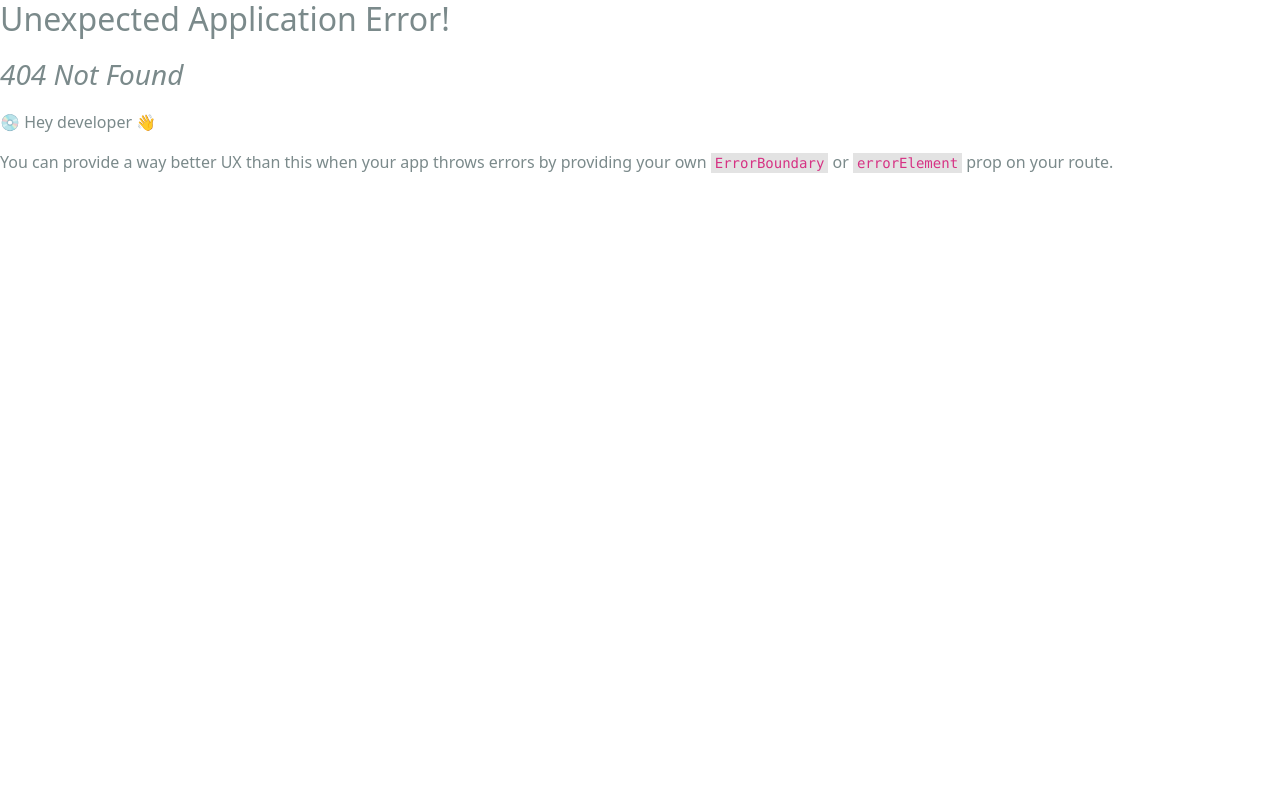
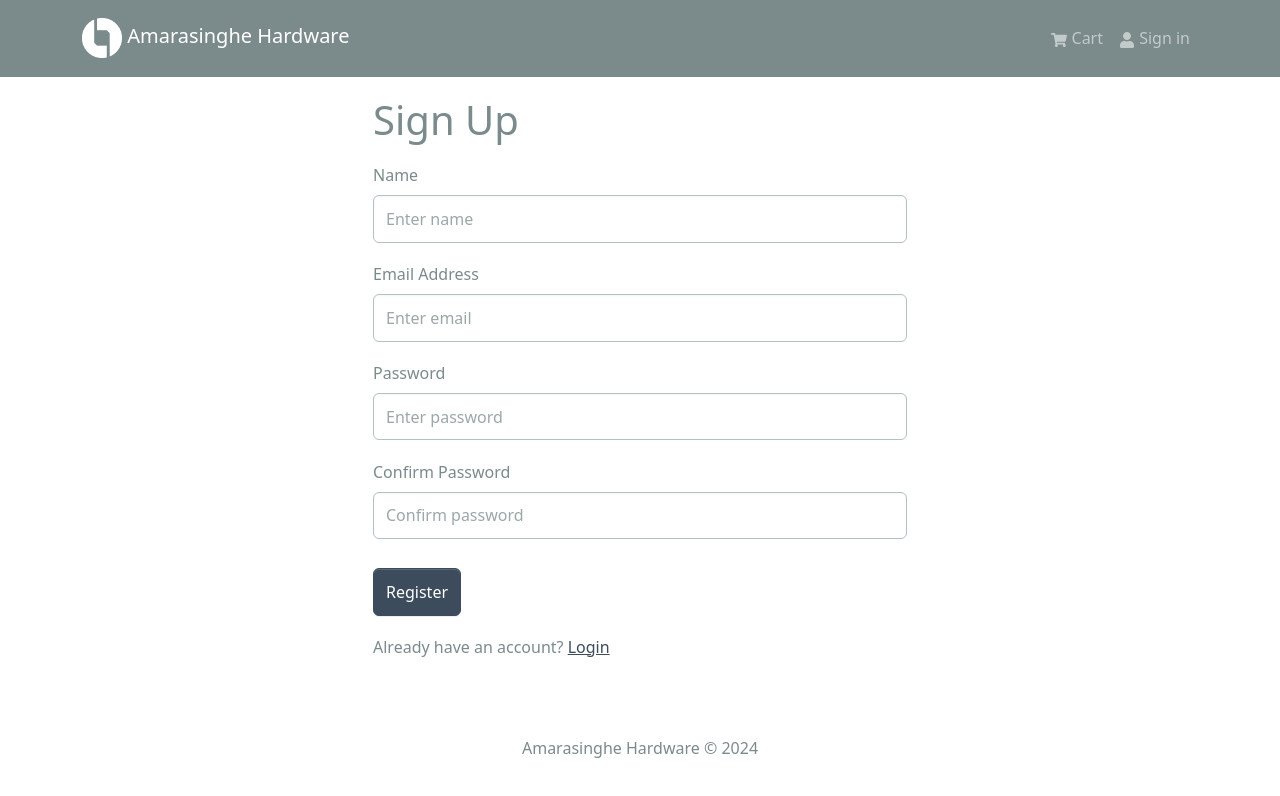
Before and after one commit to kanishkathennakoon/amarasinghe-hardware, a React (Create React App) app in the folder frontend/: page /register in a window 1280 px wide. Before the commit this address had no page. Shown: the top 796 px of the page. Built offline with nearby package versions, Linux system fonts and the light colour scheme.

Commit message:
Frontend Authentication

```diff
--- a/frontend/package.json
+++ b/frontend/package.json
@@ -18,6 +18,7 @@
     "react-router-bootstrap": "^0.26.2",
     "react-router-dom": "^6.23.1",
     "react-scripts": "^5.0.1",
+    "react-toastify": "^10.0.5",
     "web-vitals": "^2.1.4"
   },
   "scripts": {
--- a/frontend/public/index.html
+++ b/frontend/public/index.html
@@ -9,7 +9,7 @@
       name="description"
       content="Web site created using create-react-app"
     />
-    <link rel="apple-touch-icon" href="%PUBLIC_URL%/logo192.png" />
+
     <!--
       manifest.json provides metadata used when your web app is installed on a
       user's mobile device or desktop. See https://developers.google.com/web/fundamentals/web-app-manifest/
--- a/frontend/src/App.js
+++ b/frontend/src/App.js
@@ -1,5 +1,7 @@
 import { Container } from "react-bootstrap";
 import { Outlet } from "react-router-dom";
+import { ToastContainer } from "react-toastify";
+import "react-toastify/dist/ReactToastify.css";
 import Header from "./components/Header";
 import Footer from "./components/Footer";
 
@@ -9,12 +11,13 @@
       <Header />
       <main className="py-3">
         <Container>
-        <Outlet/>
+          <Outlet />
         </Container>
       </main>
-    <Footer/>
+      <Footer />
+      <ToastContainer />
     </>
-  )
+  );
 };
 
 export default App;
--- /dev/null
+++ b/frontend/src/components/FormContainer.jsx
@@ -0,0 +1,16 @@
+import { Children } from "react";
+import { Container, Row, Col } from "react-bootstrap";
+
+const FormContainer = ({ children }) => {
+  return (
+    <Container>
+      <Row className="justify-content-md-center">
+        <Col xs={12} md={6}>
+          {children}
+        </Col>
+      </Row>
+    </Container>
+  );
+};
+
+export default FormContainer;
--- a/frontend/src/components/Header.jsx
+++ b/frontend/src/components/Header.jsx
@@ -1,11 +1,30 @@
-import { Badge, Navbar, Nav, Container } from "react-bootstrap";
+import { useNavigate } from "react-router-dom";
+import { Badge, Navbar, Nav, Container, NavDropdown } from "react-bootstrap";
 import { FaShoppingCart, FaUser } from "react-icons/fa";
 import { LinkContainer } from "react-router-bootstrap";
-import { useSelector } from "react-redux";
+import { useSelector, useDispatch } from "react-redux";
+import { useLogoutMutation } from "../slices/usersApiSlice";
+import { logout } from "../slices/authSlice";
 import logo from "../assets/logo.png";
 
 const Header = () => {
   const { cartItems } = useSelector((state) => state.cart);
+  const { userInfo } = useSelector((state) => state.auth);
+
+  const dispatch = useDispatch();
+  const navigate = useNavigate();
+
+  const [logoutApiCall] = useLogoutMutation();
+
+  const logoutHandler = async () => {
+    try {
+      await logoutApiCall().unwrap();
+      dispatch(logout());
+      navigate("/login");
+    } catch (err) {
+      console.log(err);
+    }
+  };
 
   return (
     <header>
@@ -34,11 +53,22 @@
                   )}
                 </Nav.Link>
               </LinkContainer>
-              <LinkContainer to="/login">
-                <Nav.Link href="/login">
-                  <FaUser /> Sign in
-                </Nav.Link>
-              </LinkContainer>
+              {userInfo ? (
+                <NavDropdown title={userInfo.name} id="username">
+                  <LinkContainer to="/profile">
+                    <NavDropdown.Item>Profile</NavDropdown.Item>
+                  </LinkContainer>
+                  <NavDropdown.Item onClick={logoutHandler}>
+                    Logout
+                  </NavDropdown.Item>
+                </NavDropdown>
+              ) : (
+                <LinkContainer to="/login">
+                  <Nav.Link href="/login">
+                    <FaUser /> Sign in
+                  </Nav.Link>
+                </LinkContainer>
+              )}
             </Nav>
           </Navbar.Collapse>
         </Container>
--- a/frontend/src/index.js
+++ b/frontend/src/index.js
@@ -16,6 +16,8 @@
 import HomeScreen from "./screens/HomeScreen";
 import ProductScreen from "./screens/ProductScreen";
 import CartScreen from "./screens/CartScreen";
+import LoginScreen from "./screens/LoginScreen";
+import RegisterScreen from "./screens/RegisterScreen";
 
 const router = createBrowserRouter(
   createRoutesFromElements(
@@ -23,6 +25,8 @@
       <Route index={true} path="/" element={<HomeScreen />} />
       <Route path="/product/:id" element={<ProductScreen />} />
       <Route path="/cart" element={<CartScreen />} />
+      <Route path="/login" element={<LoginScreen />} />
+      <Route path="/register" element={<RegisterScreen />} />
     </Route>
   )
 );
--- /dev/null
+++ b/frontend/src/screens/LoginScreen.jsx
@@ -0,0 +1,88 @@
+import { useState, useEffect } from "react";
+import { Link, useLocation, useNavigate } from "react-router-dom";
+import { Form, Button, Row, Col } from "react-bootstrap";
+import { useDispatch, useSelector } from "react-redux";
+import FormContainer from "../components/FormContainer";
+import Loader from "../components/Loader";
+import { useLoginMutation } from "../slices/usersApiSlice";
+import { setCredentials } from "../slices/authSlice";
+import { toast } from "react-toastify";
+
+const LoginScreen = () => {
+  const [email, setEmail] = useState("");
+  const [password, setPassword] = useState("");
+
+  const dispatch = useDispatch();
+  const navigate = useNavigate();
+
+  const [login, { isLoading }] = useLoginMutation();
+
+  const { userInfo } = useSelector((state) => state.auth);
+
+  const { search } = useLocation();
+  const sp = new URLSearchParams(search);
+  const redirect = sp.get("redirect") || "/";
+
+  useEffect(() => {
+    if (userInfo) {
+      navigate(redirect);
+    }
+  }, [userInfo, redirect, navigate]);
+
+  const submitHandler = async (e) => {
+    e.preventDefault();
+    try {
+      const res = await login({ email, password }).unwrap();
+      dispatch(setCredentials({ ...res }));
+      navigate(redirect);
+    } catch (err) {
+      toast.error(err?.data?.message || err.error);
+    }
+  };
+
+  return (
+    <FormContainer>
+      <h1>Sign In</h1>
+      <Form onSubmit={submitHandler}>
+        <Form.Group controlId="email" className="my-3">
+          <Form.Label>Email Address</Form.Label>
+          <Form.Control
+            type="email"
+            placeholder="Enter email"
+            value={email}
+            onChange={(e) => setEmail(e.target.value)}
+          ></Form.Control>
+        </Form.Group>
+        <Form.Group controlId="password" className="my-3">
+          <Form.Label>Password</Form.Label>
+          <Form.Control
+            type="password"
+            placeholder="Enter password"
+            value={password}
+            onChange={(e) => setPassword(e.target.value)}
+          ></Form.Control>
+        </Form.Group>
+
+        <Button
+          type="submit"
+          variant="primary"
+          className="mt-2"
+          disabled={isLoading}
+        >
+          Sign In
+        </Button>
+        {isLoading && <Loader />}
+      </Form>
+      <Row className="py-3">
+        <Col>
+          New Customer?{" "}
+          <Link to={redirect ? `/register?redirect=${redirect}` : "/register"}>
+            Register
+          </Link>
+        </Col>
+      </Row>
+    </FormContainer>
+  );
+};
+
+export default LoginScreen;
--- /dev/null
+++ b/frontend/src/screens/RegisterScreen.jsx
@@ -0,0 +1,116 @@
+import { useState, useEffect } from "react";
+import { Link, useLocation, useNavigate } from "react-router-dom";
+import { Form, Button, Row, Col } from "react-bootstrap";
+import { useDispatch, useSelector } from "react-redux";
+import FormContainer from "../components/FormContainer";
+import Loader from "../components/Loader";
+import { useRegisterMutation } from "../slices/usersApiSlice";
+import { setCredentials } from "../slices/authSlice";
+import { toast } from "react-toastify";
+
+const RegisterScreen = () => {
+  const [name, setName] = useState("");
+  const [email, setEmail] = useState("");
+
+  const [password, setPassword] = useState("");
+  const [confirmPassword, setConfirmPassword] = useState("");
+
+  const dispatch = useDispatch();
+  const navigate = useNavigate();
+
+  const [register, { isLoading }] = useRegisterMutation();
+
+  const { userInfo } = useSelector((state) => state.auth);
+
+  const { search } = useLocation();
+  const sp = new URLSearchParams(search);
+  const redirect = sp.get("redirect") || "/";
+
+  useEffect(() => {
+    if (userInfo) {
+      navigate(redirect);
+    }
+  }, [userInfo, redirect, navigate]);
+
+  const submitHandler = async (e) => {
+    e.preventDefault();
+    if (password !== confirmPassword) {
+      toast.error("Passwords do not match");
+      return;
+    } else {
+      try {
+        const res = await register({ name, email, password }).unwrap();
+        dispatch(setCredentials({ ...res }));
+        navigate(redirect);
+      } catch (err) {
+        toast.error(err?.data?.message || err.error);
+      }
+    }
+  };
+
+  return (
+    <FormContainer>
+      <h1>Sign Up</h1>
+      <Form onSubmit={submitHandler}>
+        <Form.Group controlId="name" className="my-3">
+          <Form.Label>Name</Form.Label>
+          <Form.Control
+            type="text"
+            placeholder="Enter name"
+            value={name}
+            onChange={(e) => setName(e.target.value)}
+          ></Form.Control>
+        </Form.Group>
+
+        <Form.Group controlId="email" className="my-3">
+          <Form.Label>Email Address</Form.Label>
+          <Form.Control
+            type="email"
+            placeholder="Enter email"
+            value={email}
+            onChange={(e) => setEmail(e.target.value)}
+          ></Form.Control>
+        </Form.Group>
+        <Form.Group controlId="password" className="my-3">
+          <Form.Label>Password</Form.Label>
+          <Form.Control
+            type="password"
+            placeholder="Enter password"
+            value={password}
+            onChange={(e) => setPassword(e.target.value)}
+          ></Form.Control>
+        </Form.Group>
+
+        <Form.Group controlId="confirmPassword" className="my-3">
+          <Form.Label>Confirm Password</Form.Label>
+          <Form.Control
+            type="password"
+            placeholder="Confirm password"
+            value={confirmPassword}
+            onChange={(e) => setConfirmPassword(e.target.value)}
+          ></Form.Control>
+        </Form.Group>
+
+        <Button
+          type="submit"
+          variant="primary"
+          className="mt-2"
+          disabled={isLoading}
+        >
+          Register
+        </Button>
+        {isLoading && <Loader />}
+      </Form>
+      <Row className="py-3">
+        <Col>
+          Already have an account?{" "}
+          <Link to={redirect ? `/login?redirect=${redirect}` : "/login"}>
+            Login
+          </Link>
+        </Col>
+      </Row>
+    </FormContainer>
+  );
+};
+
+export default RegisterScreen;
--- /dev/null
+++ b/frontend/src/slices/authSlice.js
@@ -0,0 +1,26 @@
+import { createSlice } from "@reduxjs/toolkit";
+
+const initialState = {
+  userInfo: localStorage.getItem("userInfo")
+    ? JSON.parse(localStorage.getItem("userInfo"))
+    : null,
+};
+
+const authSlice = createSlice({
+  name: "auth",
+  initialState,
+  reducers: {
+    setCredentials: (state, action) => {
+      state.userInfo = action.payload;
+      localStorage.setItem("userInfo", JSON.stringify(action.payload));
+    },
+    logout: (state, action) => {
+      state.userInfo = null;
+      localStorage.removeItem("userInfo");
+    },
+  },
+});
+
+export const { setCredentials, logout } = authSlice.actions;
+
+export default authSlice.reducer;
--- /dev/null
+++ b/frontend/src/slices/usersApiSlice.js
@@ -0,0 +1,30 @@
+import { USERS_URL } from "../constants";
+import { apiSlice } from "./apiSlice";
+
+export const usersApiSlice = apiSlice.injectEndpoints({
+  endpoints: (builder) => ({
+    login: builder.mutation({
+      query: (data) => ({
+        url: `${USERS_URL}/auth`,
+        method: "POST",
+        body: data,
+      }),
+    }),
+    register: builder.mutation({
+      query: (data) => ({
+        url: `${USERS_URL}`,
+        method: "POST",
+        body: data,
+      }),
+    }),
+    logout: builder.mutation({
+      query: () => ({
+        url: `${USERS_URL}/logout`,
+        method: "POST",
+      }),
+    }),
+  }),
+});
+
+export const { useLoginMutation, useLogoutMutation, useRegisterMutation } =
+  usersApiSlice;
--- a/frontend/src/store.js
+++ b/frontend/src/store.js
@@ -1,11 +1,13 @@
 import { configureStore } from "@reduxjs/toolkit";
 import { apiSlice } from "./slices/apiSlice";
 import cartSliceReducer from "./slices/cartSlice";
+import authSliceReducer from "./slices/authSlice";
 
 const store = configureStore({
   reducer: {
     [apiSlice.reducerPath]: apiSlice.reducer,
     cart: cartSliceReducer,
+    auth: authSliceReducer,
   },
   middleware: (getDefaultMiddleware) =>
     getDefaultMiddleware().concat(apiSlice.middleware),
```
Also changed, not shown: frontend/public/manifest.json, 1 other file (tests, documents, lock files or other folders). Lines whose indentation alone changed are shown as unchanged.
